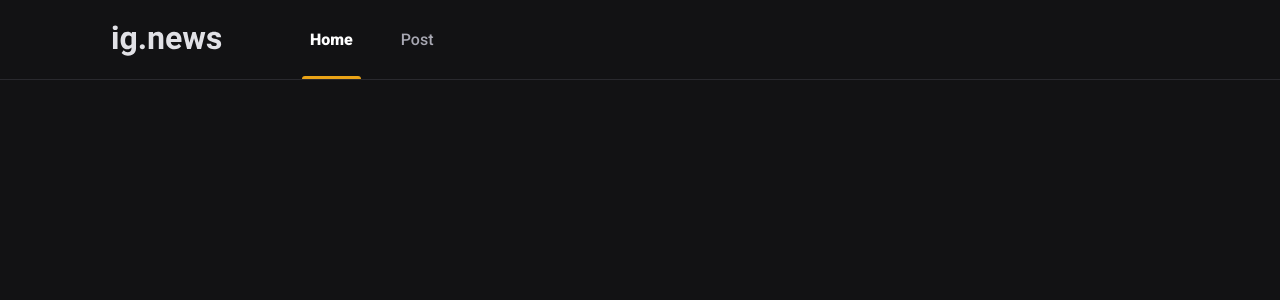
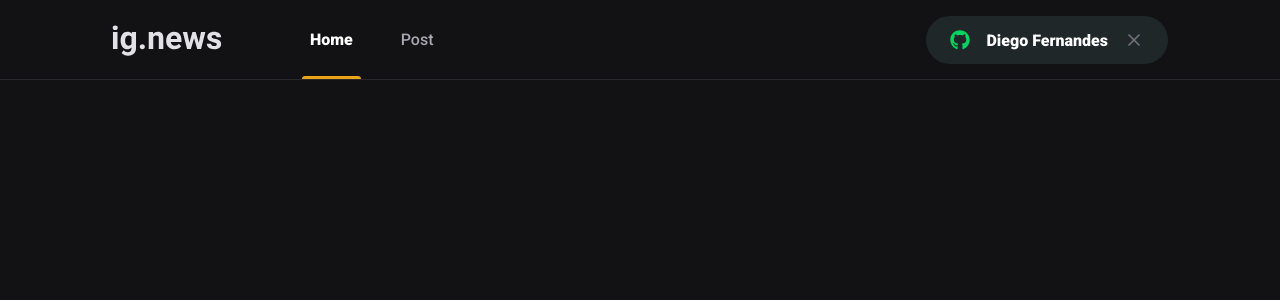
Before and after one commit to daviht7/ignews-rocket, a Next.js app: page / in a window 1280 px wide. Shown: the top 300 px of the page. Built offline with nearby package versions, Linux system fonts and the light colour scheme.

Commit message:
SignInButton

```diff
--- a/package.json
+++ b/package.json
@@ -12,6 +12,7 @@
     "next": "12.2.0",
     "react": "18.2.0",
     "react-dom": "18.2.0",
+    "react-icons": "^4.4.0",
     "sass": "^1.53.0"
   },
   "devDependencies": {
--- a/src/components/Header/index.tsx
+++ b/src/components/Header/index.tsx
@@ -1,3 +1,4 @@
+import { SignInButton } from "../SignInButton";
 import styles from "./styles.module.scss";
 
 export function Header() {
@@ -11,6 +12,7 @@
           </a>
           <a href="">Post</a>
         </nav>
+        <SignInButton />
       </div>
     </header>
   );
--- a/src/components/Header/styles.module.scss
+++ b/src/components/Header/styles.module.scss
@@ -51,4 +51,8 @@
       }
     }
   }
+
+  button {
+    margin-left: auto;
+  }
 }
--- /dev/null
+++ b/src/components/SignInButton/index.tsx
@@ -0,0 +1,20 @@
+import { FaGithub } from "react-icons/fa";
+import { FiX } from "react-icons/fi";
+import styles from "./styles.module.scss";
+
+export function SignInButton() {
+  const isUserLoggedIn = true;
+
+  return isUserLoggedIn ? (
+    <button className={styles.signInButton} type="button">
+      <FaGithub color="#04d361" />
+      Diego Fernandes
+      <FiX color="#737380" className={styles.closeIcon} />
+    </button>
+  ) : (
+    <button className={styles.signInButton} type="button">
+      <FaGithub color="#eba417" />
+      Sign in with Github
+    </button>
+  );
+}
--- /dev/null
+++ b/src/components/SignInButton/styles.module.scss
@@ -0,0 +1,32 @@
+.signInButton {
+  height: 3rem;
+  border-radius: 3rem;
+  background: var(--gray-850);
+  border: 0;
+  padding: 0 1.5rem;
+
+  display: flex;
+  align-items: center;
+  justify-content: center;
+  color: var(--white);
+  font-weight: bold;
+
+  svg {
+    width: 20px;
+    height: 20px;
+  }
+
+  svg:first-child {
+    margin-right: 1rem;
+  }
+
+  svg.closeIcon {
+    margin-left: 1rem;
+  }
+
+  transition: filter 0.2s;
+
+  &:hover {
+    filter: brightness(0.8);
+  }
+}
--- a/src/styles/global.scss
+++ b/src/styles/global.scss
@@ -9,6 +9,7 @@
   --gray-100: #e1e1e6;
   --gray-300: #a8a8b3;
   --gray-800: #29292e;
+  --gray-850: #1f2729;
   --gray-900: #121214;
 
   --cyan-500: #61dafb;
```
Also changed, not shown: 1 other file (tests, documents, lock files or other folders).
